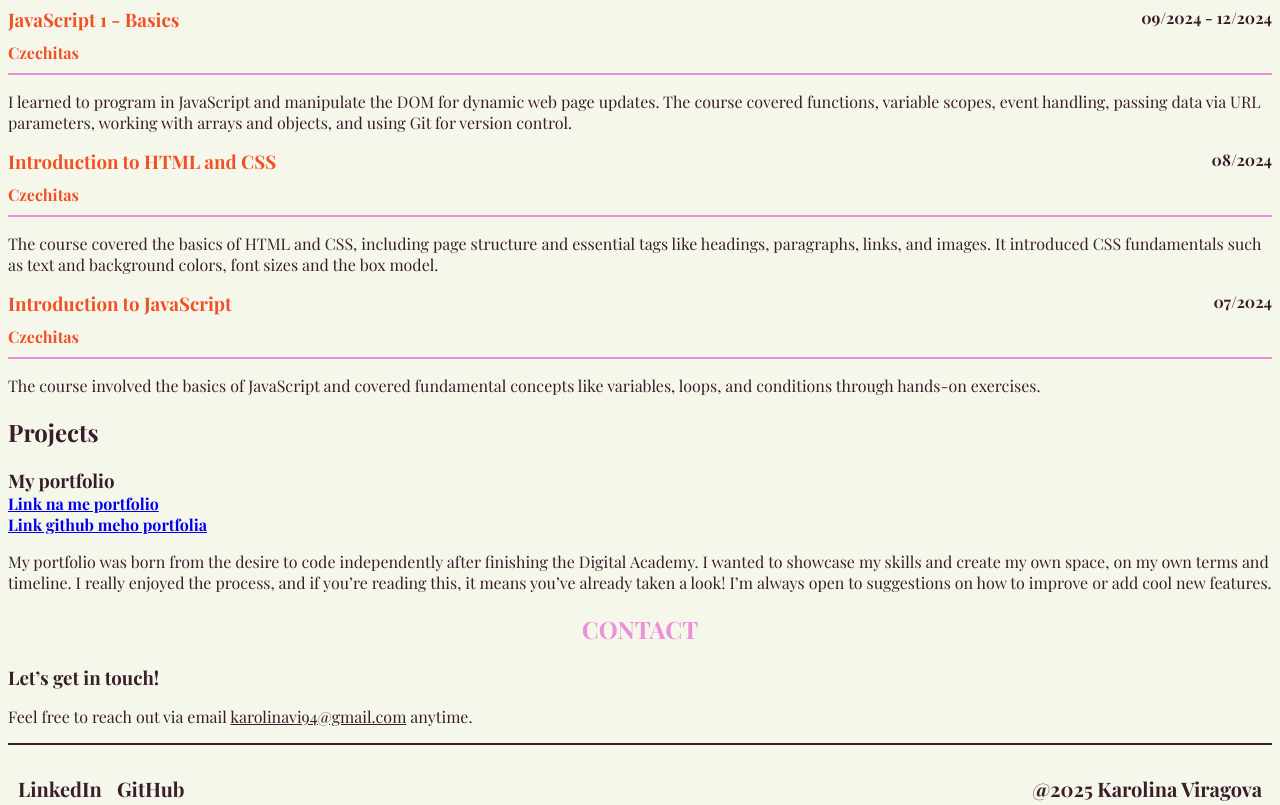
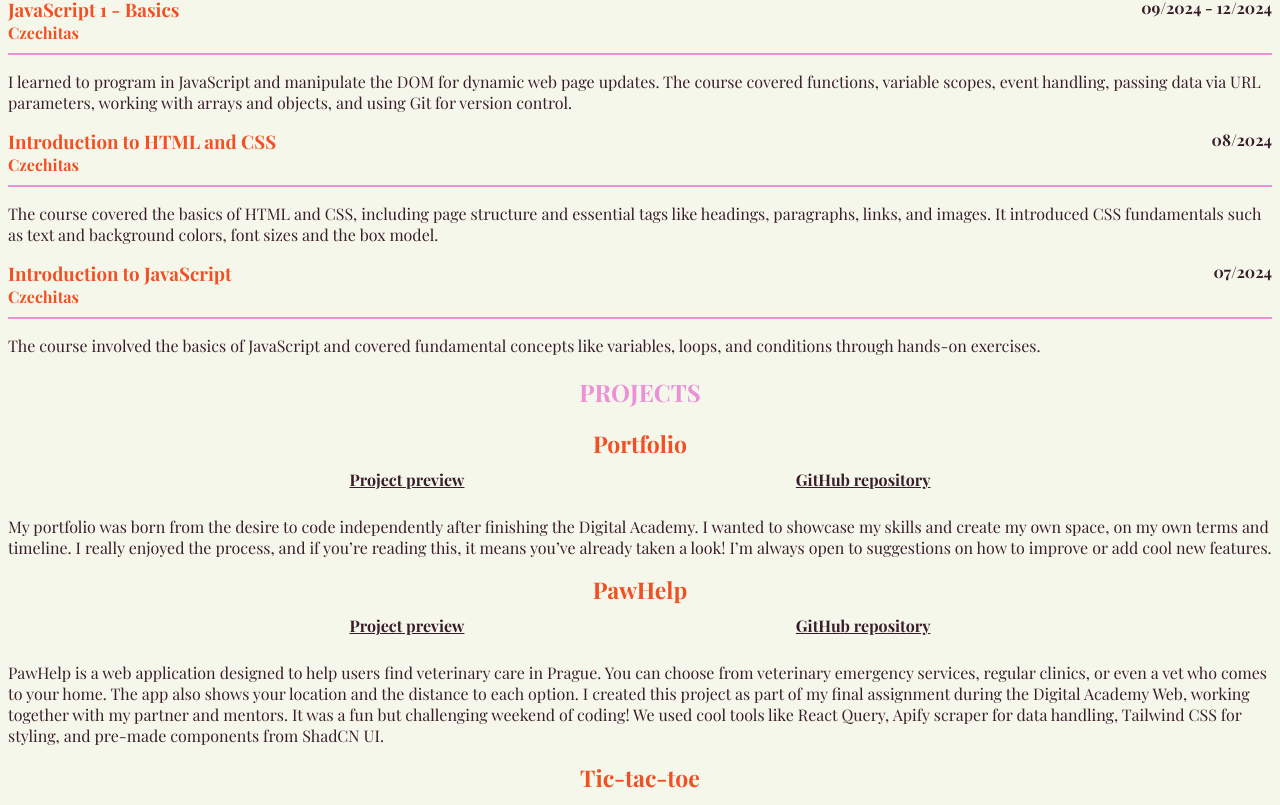
Before and after one commit to karolinaviragova/my-portfolio, a React (Vite) app: page /about in a window 1280 px wide. Shown: the part 1254-2059 px from the top of the page. Built offline with nearby package versions, Linux system fonts and the light colour scheme; a web font is replaced by a local one.

Commit message:
add fetched data to AboutCoursesDetail component, add styles to that component, add styles to contact css

```diff
--- a/src/components/AboutContact/AboutContact.css
+++ b/src/components/AboutContact/AboutContact.css
@@ -14,3 +14,7 @@
   .contact__link:hover {
     color: var(--secondary--color);
   }
+
+  .contant__container {
+    text-align: center;
+  }
--- a/src/components/AboutContact/AboutContact.jsx
+++ b/src/components/AboutContact/AboutContact.jsx
@@ -3,10 +3,10 @@ import './AboutContact.css';
 export const AboutContact = () => {
   return (
     <section id="contact">
-      <div>
+      <div className='contant__container'>
         <h1 className="contact__heading">Contact</h1>
         <h3>Let’s get in touch!</h3>
-        <p>Feel free to reach out via email <a href="mailto:karolinavi94@gmail.com" className='contact__link'>karolinavi94@gmail.com</a> anytime.</p>
+        <p>Feel free to reach out via email <a href="mailto:karolinavi94@gmail.com" className='contact__link'>karolinavi94@gmail.com.</a></p>
       </div>
     </section>
   );
--- a/src/components/AboutCoursesDetail/AboutCoursesDetail.css
+++ b/src/components/AboutCoursesDetail/AboutCoursesDetail.css
@@ -2,7 +2,7 @@
   display: flex;
   flex-direction: row;
   justify-content: space-between;
-  padding-bottom: 10px;
+  padding-bottom: 0.63rom;
 }
 
 .courses__company-description, h4, h3 {
--- a/src/components/AboutProjects/AboutProjects.css
+++ b/src/components/AboutProjects/AboutProjects.css
@@ -1,3 +1,9 @@
 #projects {
   color: var(--primary--color);
 }
+
+.projects__heading {
+  text-align: center;
+  text-transform: uppercase;
+  color: var(--secondary--color);
+}
--- a/src/components/AboutProjects/AboutProjects.jsx
+++ b/src/components/AboutProjects/AboutProjects.jsx
@@ -1,13 +1,23 @@
 import './AboutProjects.css';
-import { AboutProjectsDetail } from './AboutProjectsDetail/AboutProjectsDetail';
+import { AboutProjectsDetail } from '../AboutProjectsDetail/AboutProjectsDetail';
+import { useProjectVariant } from '../../hooks/useProjectVariant';
 
 export const AboutProjects = () => {
+  const projects = useProjectVariant();
   return (
     <section id="projects">
       <div>
         <h1 className="projects__heading">Projects</h1>
       </div>
-      <AboutProjectsDetail />
+      {projects.map((project) => (
+        <AboutProjectsDetail
+          key={project.id}
+          name={project.name}
+          description={project.longDescription}
+          webUrl={project.websiteUrl}
+          repUrl={project.repositoryUrl}
+        />
+      ))}
     </section>
   );
 };
--- a/src/components/AboutProjects/AboutProjectsDetail/AboutProjectsDetail.jsx
+++ /dev/null
@@ -1,10 +0,0 @@
-export const AboutProjectsDetail = () => {
-  return(
-    <div className="projects__container">
-        <h3 className="projects__name">My portfolio</h3>
-        <h4><a href="tbd" className='projects__link' target='_blank' rel="noopener noreferrer">Link na me portfolio</a></h4>
-        <h4><a href="tbd" className='projects__link' target='_blank' rel="noopener noreferrer">Link github meho portfolia</a></h4>
-        <p>My portfolio was born from the desire to code independently after finishing the Digital Academy. I wanted to showcase my skills and create my own space, on my own terms and timeline. I really enjoyed the process, and if you’re reading this, it means you’ve already taken a look! I’m always open to suggestions on how to improve or add cool new features.</p>
-      </div>
-  )
-}
--- a/src/components/AboutProjects/AboutProjectsDetail/AboutProjectsDetail.css
+++ b/src/components/AboutProjectsDetail/AboutProjectsDetail.css
@@ -1,12 +1,22 @@
+.projects__heading, .projects__name {
+  text-align: center;
+
+}
 
 .projects__heading {
-    text-align: center;
   text-transform: uppercase;
   color: var(--secondary--color);
 }
 
 .projects__name {
   color: var(--tertiary--color);
+  font-size: 1.44rem;
+}
+
+.projects__links {
+  display: flex;
+  justify-content: space-evenly;
+  padding: 0.63rem;
 }
 
 .projects__link {
--- /dev/null
+++ b/src/components/AboutProjectsDetail/AboutProjectsDetail.jsx
@@ -0,0 +1,34 @@
+import './AboutProjectsDetail.css';
+
+export const AboutProjectsDetail = ({ name, description, webUrl, repUrl }) => {
+  return (
+    <div className="projects__container">
+      <h3 className="projects__name">{name}</h3>
+      <div className="projects__links">
+        <h4>
+          <a
+            href={webUrl}
+            className="projects__link"
+            target="_blank"
+            rel="noopener noreferrer"
+          >
+            Project preview
+          </a>
+        </h4>
+        <h4>
+          <a
+            href={repUrl}
+            className="projects__link"
+            target="_blank"
+            rel="noopener noreferrer"
+          >
+            GitHub repository
+          </a>
+        </h4>
+      </div>
+      <div className="projects__desc">
+        <p>{description}</p>
+      </div>
+    </div>
+  );
+};
```
